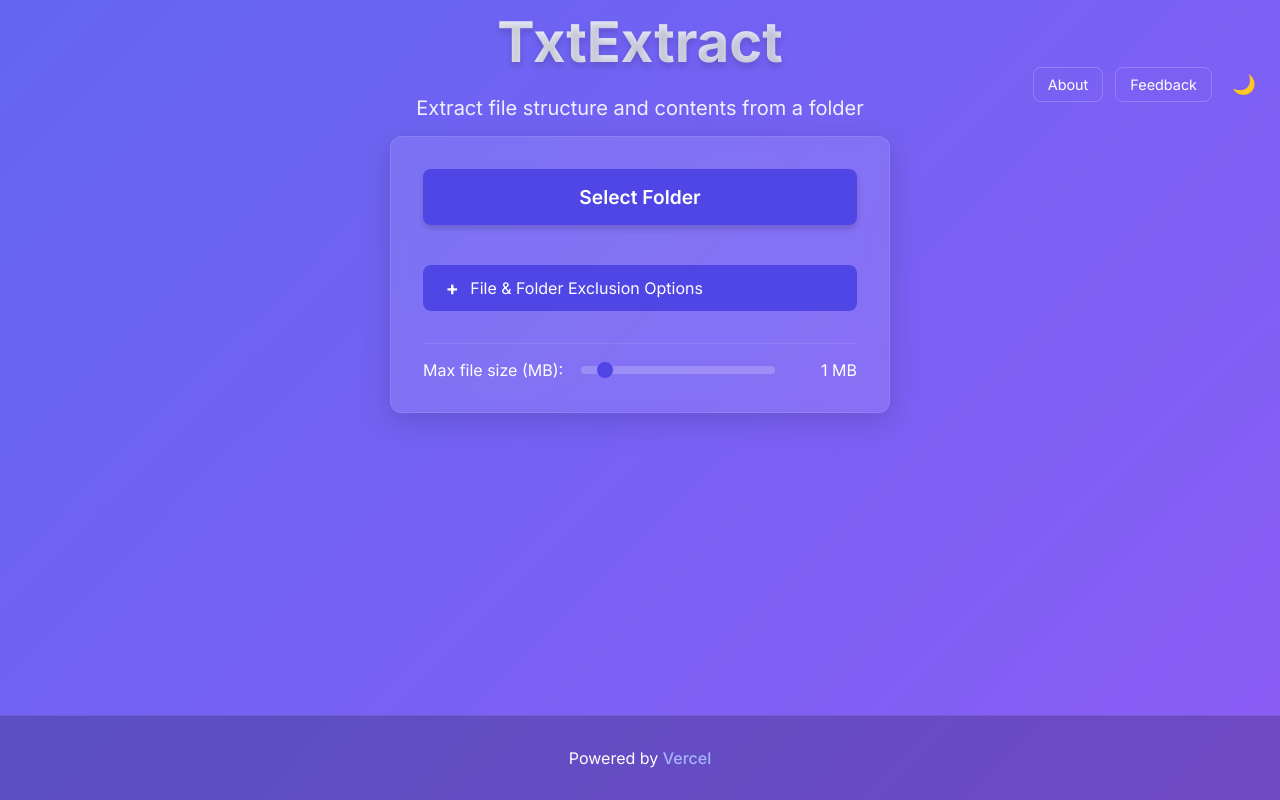
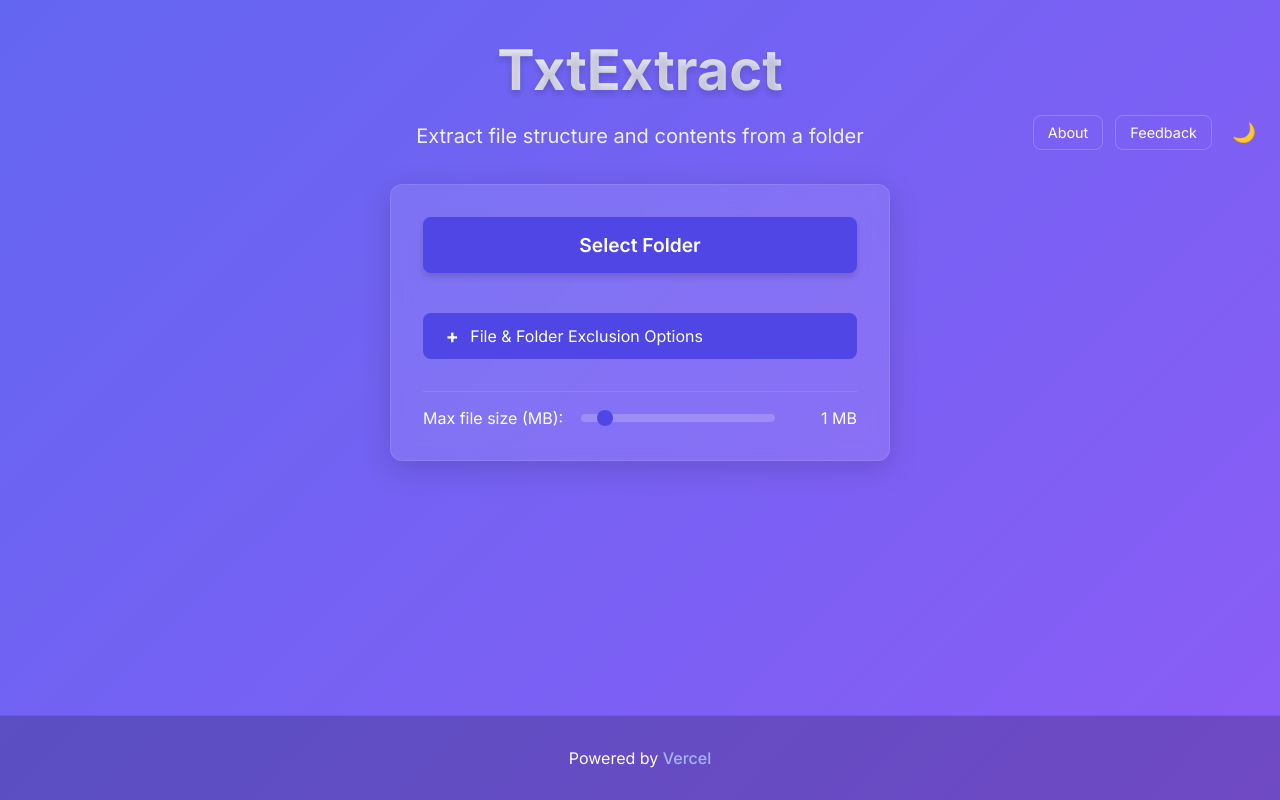
Before and after one commit to Ganamedee/txtextract, a React (Create React App) app: page / in a window 1280 px wide. Built offline with nearby package versions, Linux system fonts and the light colour scheme.

Commit message:
asdasdasd

```diff
--- a/src/App.css
+++ b/src/App.css
@@ -7,7 +7,7 @@
 }
 
 .App-header {
-  padding: 4rem 1rem 2rem 1rem; /* Increased top padding from 2rem to 4rem */
+  padding: 7rem 1rem 2rem 1rem; /* Increased top padding from 2rem to 4rem */
   display: flex;
   align-items: center;
   justify-content: space-between;
@@ -41,7 +41,7 @@
 
 .App-description {
   font-size: 1.25rem;
-  margin-bottom: 2.5rem; /* Increased from 1rem to 2.5rem */
+  margin-bottom: 5rem; /* Increased from 1rem to 2.5rem */
   opacity: 0.9;
   color: var(--color-text-primary);
   transition: color 0.3s ease;
```
